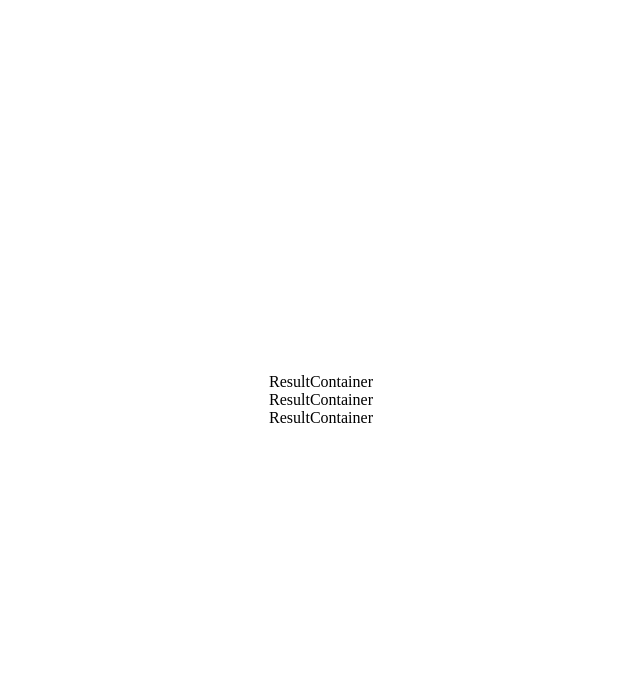
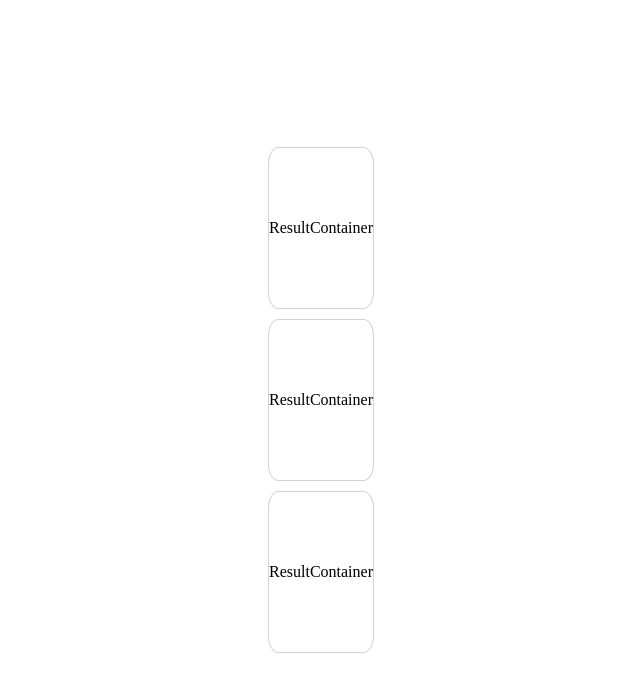
Before and after one commit to DougMoraes-zz/destiny-picker, a React (Create React App) app: page / in a window 1280 px wide. Shown: the top 692 px of the page, without its empty margins (319-959 px from the left). Built offline with nearby package versions, Linux system fonts and the light colour scheme.

Commit message:
style: set minimal design for ResultContainer

```diff
--- a/src/Components/ResultContainer/ResultContainer.jsx
+++ b/src/Components/ResultContainer/ResultContainer.jsx
@@ -1,7 +1,20 @@
 import React from "react";
 
 const ResultContainer = props => {
-  return <div>ResultContainer</div>;
+  return (
+    <div
+      style={{
+        display: "flex",
+        alignItems: "center",
+        border: "1px solid lightgray",
+        borderRadius: "10%",
+        minHeight: "10em",
+        margin: "5px"
+      }}
+    >
+      ResultContainer
+    </div>
+  );
 };
 
 export default ResultContainer;
```
